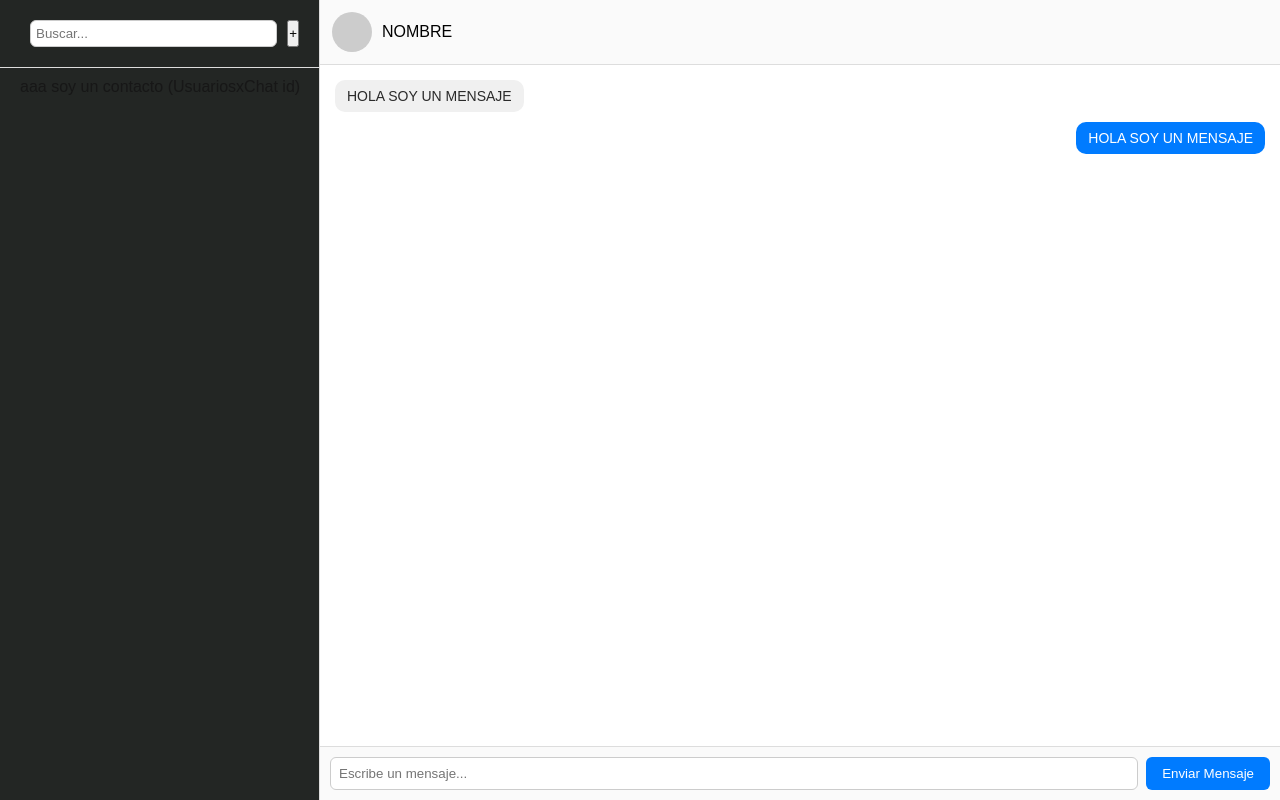
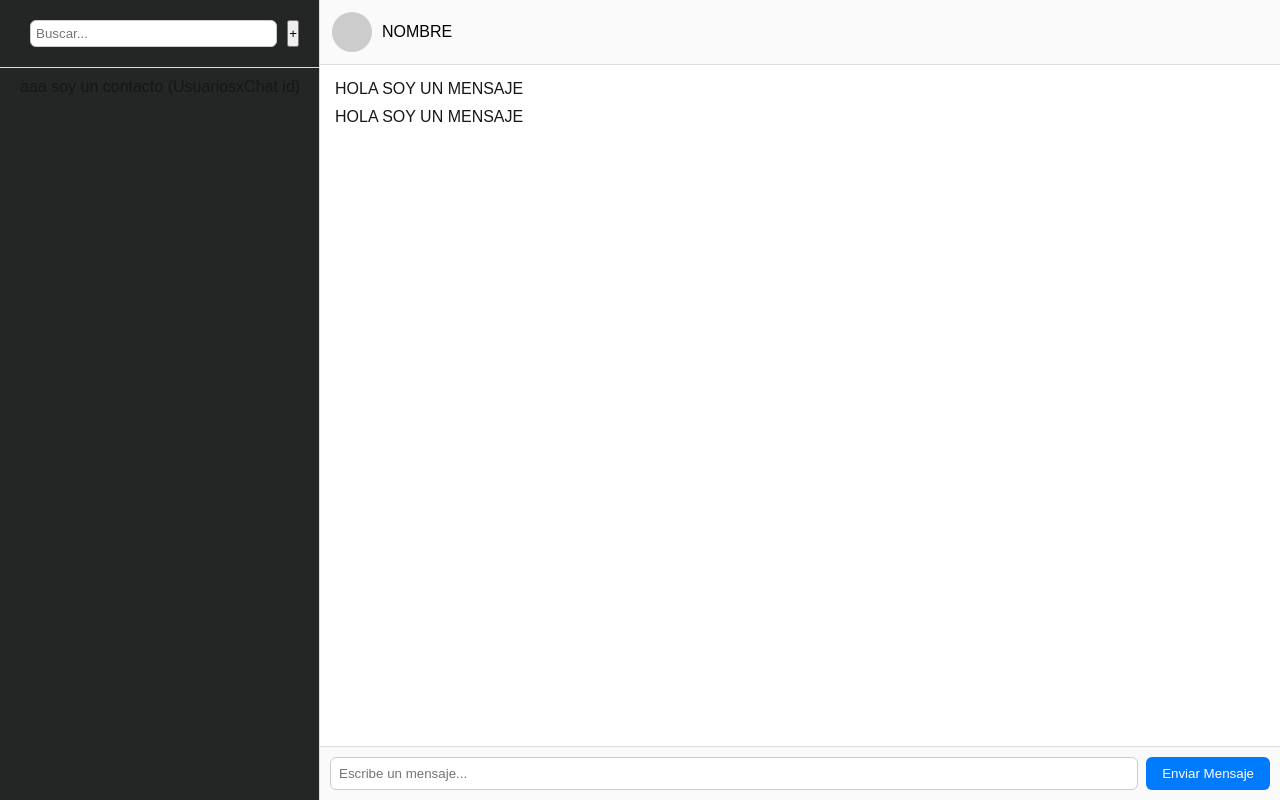
Before and after one commit to PioIX/2025-ProyectoChat-G13, a Next.js app in the folder front/: page /chat in a window 1280 px wide. Built offline with nearby package versions, Linux system fonts and the light colour scheme; no server answers; sample sign-in values are in the browser's storage.

Commit message:
correccion boluda

```diff
--- a/front/src/app/(routes)/chat/page.js
+++ b/front/src/app/(routes)/chat/page.js
@@ -56,8 +56,8 @@ export default function Chat() {
                 </div>
                 <div className="historial">
                     {/* aca va chat / historial */}
-                    <div className="message received">{ /* aca va componente mensaje */} HOLA SOY UN MENSAJE</div>
-                    <div className="message sent">{ /* aca va componente mensaje */} HOLA SOY UN MENSAJE</div>
+                    <div className="message-received">{ /* aca va componente mensaje */} HOLA SOY UN MENSAJE</div>
+                    <div className="message-sent">{ /* aca va componente mensaje */} HOLA SOY UN MENSAJE</div>
                 </div>
                 <div className="user-interface">
                     {/* // aca va input de mensajes  */}
```
